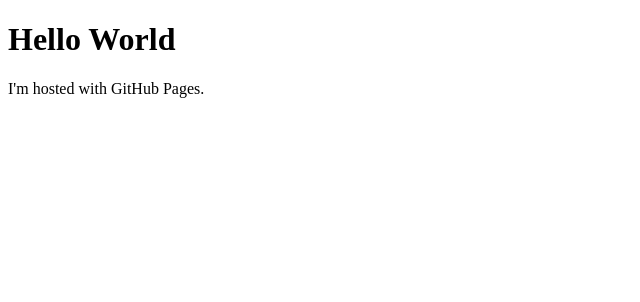
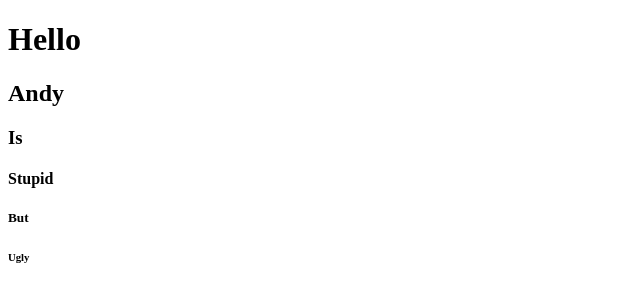
Before and after one commit to talkative-egg/talkative-egg.github.io, a plain HTML site: page index.html in a window 1280 px wide. Shown: the whole page, without its empty margins (0-640 px from the left). Drawn offline with Linux system fonts and the light colour scheme.

Commit message:
Update index.html

```diff
--- a/index.html
+++ b/index.html
@@ -1,7 +1,11 @@
 <!DOCTYPE html>
 <html>
-<body>
-<h1>Hello World</h1>
-<p>I'm hosted with GitHub Pages.<p/>
-</body>
-	</html>
+<head>
+	<h1>Hello</h1>
+	<h2>Andy</h2>
+	<h3>Is</h3>
+	<h4>Stupid</h4>
+	<h5>But</h5>
+	<h6>Ugly</h6>
+</head>
+</html>
```
